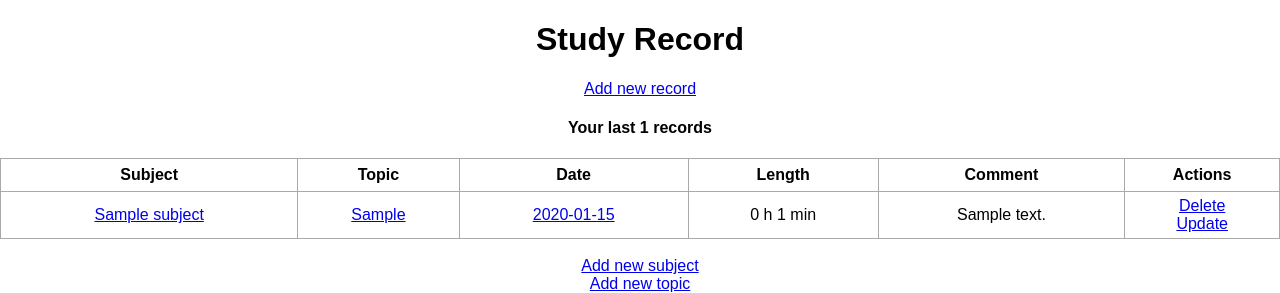
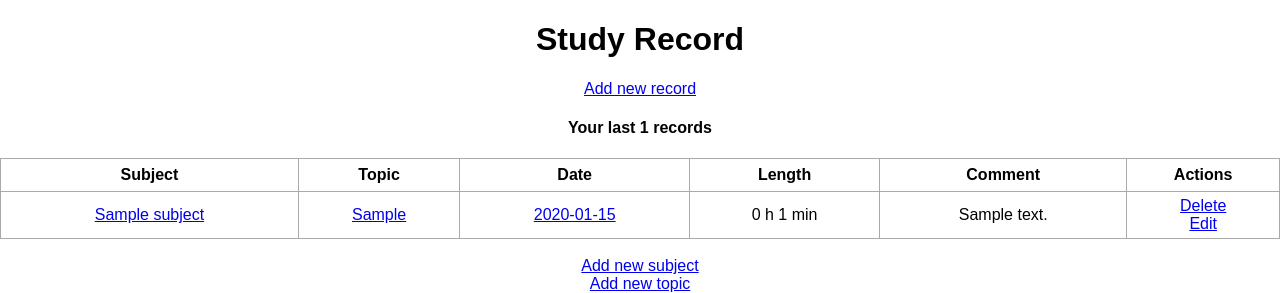
Before and after one commit to LyndonFan/RevisionTracker, a Flask app: page / in a window 1280 px wide. Shown: the top 293 px of the page. Run offline with Flask 2, Linux system fonts and the light colour scheme; tables that the repository leaves empty hold one stand-in row (values such as "Sample post").

Commit message:
change wording to "edit"

```diff
--- a/app.py
+++ b/app.py
@@ -199,8 +199,8 @@ def delete_record(id):
     except:
         return "There was a problem deleting that record."
 
-@app.route('/update/record/<int:id>', methods=['GET','POST'])
-def update(id):
+@app.route('/edit/record/<int:id>', methods=['GET','POST'])
+def edit(id):
     record_to_update = Record.query.get_or_404(id)
     topics = Topic.query.filter_by(subject=record_to_update.subject).all()
 
@@ -217,7 +217,7 @@ def update(id):
             return "There was a problem updating the record."
     else:
         print(topics)
-        return render_template('update.html',topics=topics,record=record_to_update)
+        return render_template('edit.html',topics=topics,record=record_to_update)
 
 # CATEGORY: Date
 
--- a/templates/index.html
+++ b/templates/index.html
@@ -31,7 +31,7 @@
                 <td>
                     <a href="/delete/record/{{record.id}}">Delete</a>
                     <br>
-                    <a href="/edit/record/{{record.id}}">Update</a>
+                    <a href="/edit/record/{{record.id}}">Edit</a>
                 </td>
             </tr>
         {% endfor %}
```
